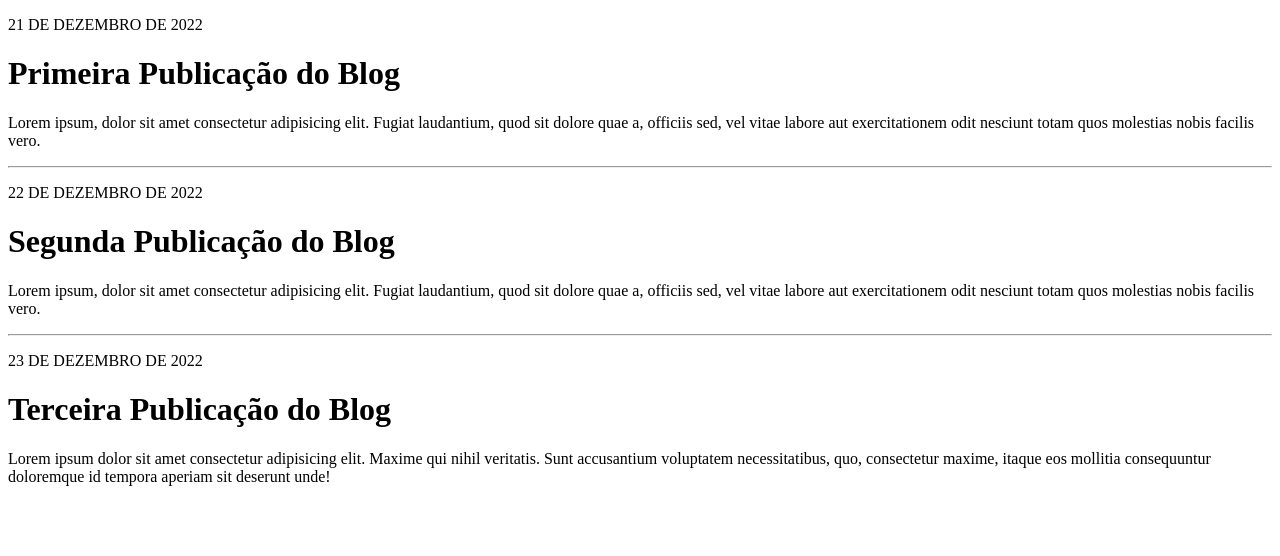
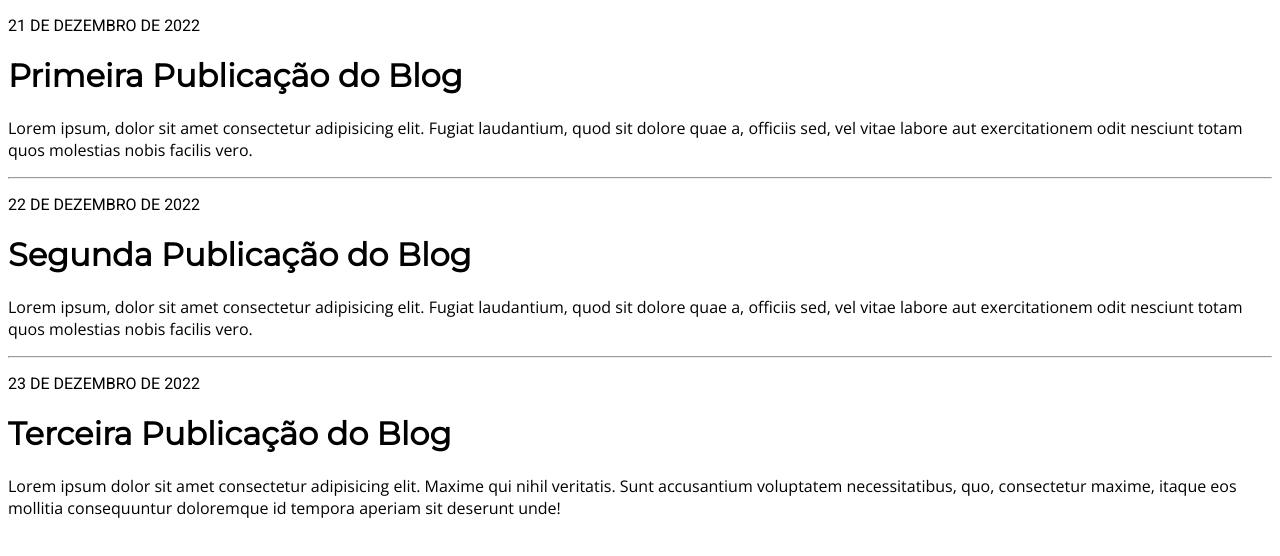
Before and after one commit to Jackmena/Criando-Site-CSS2, a plain HTML site: page index.html in a window 1280 px wide. Drawn offline with nearby package versions, Linux system fonts and the light colour scheme.

Commit message:
adding CSS

```diff
--- a/index.html
+++ b/index.html
@@ -1,31 +1,35 @@
 <!DOCTYPE html>
 <html lang="pt">
    <head>
+      <link rel="stylesheet" href="style.css">
+      <link href="https://fonts.googleapis.com/css2?family=Montserrat&family=Open+Sans&family=Roboto&display=swap" rel="stylesheet">
       <meta charset="UTF-8">
       <title>Blog</title>
    </head>
    <body>
-      <p>21 DE DEZEMBRO DE 2022</p>
+      <div>
+         <p class="date">21 DE DEZEMBRO DE 2022</p>
 
-      <h1>Primeira Publicação do Blog</h1>
+         <h1>Primeira Publicação do Blog</h1>
 
-      <p>Lorem ipsum, dolor sit amet consectetur adipisicing elit. Fugiat laudantium, quod sit dolore quae a, officiis sed, vel vitae labore aut exercitationem odit nesciunt totam quos molestias nobis facilis vero.</p>
+         <p class="post-content">Lorem ipsum, dolor sit amet consectetur adipisicing elit. Fugiat laudantium, quod sit dolore quae a, officiis sed, vel vitae labore aut exercitationem odit nesciunt totam quos molestias nobis facilis vero.</p>
 
-      <hr>
+         <hr>
 
-      <p>22 DE DEZEMBRO DE 2022</p>
+         <p class="date">22 DE DEZEMBRO DE 2022</p>
 
-      <h1>Segunda Publicação do Blog</h1>
+         <h1>Segunda Publicação do Blog</h1>
 
-      <p>Lorem ipsum, dolor sit amet consectetur adipisicing elit. Fugiat laudantium, quod sit dolore quae a, officiis sed, vel vitae labore aut exercitationem odit nesciunt totam quos molestias nobis facilis vero.</p>
+         <p class="post-content">Lorem ipsum, dolor sit amet consectetur adipisicing elit. Fugiat laudantium, quod sit dolore quae a, officiis sed, vel vitae labore aut exercitationem odit nesciunt totam quos molestias nobis facilis vero.</p>
 
-      <hr>
+         <hr>
 
-      <p>23 DE DEZEMBRO DE 2022</p>
+         <p class="date">23 DE DEZEMBRO DE 2022</p>
 
-      <h1>Terceira Publicação do Blog</h1>
+         <h1>Terceira Publicação do Blog</h1>
 
-      <p>Lorem ipsum dolor sit amet consectetur adipisicing elit. Maxime qui nihil veritatis. Sunt accusantium voluptatem necessitatibus, quo, consectetur maxime, itaque eos mollitia consequuntur doloremque id tempora aperiam sit deserunt unde!</p>
+         <p class="post-content">Lorem ipsum dolor sit amet consectetur adipisicing elit. Maxime qui nihil veritatis. Sunt accusantium voluptatem necessitatibus, quo, consectetur maxime, itaque eos mollitia consequuntur doloremque id tempora aperiam sit deserunt unde!</p>
+      </div>
 
    </body>
 </html>
--- /dev/null
+++ b/style.css
@@ -0,0 +1,11 @@
+h1{
+   font-family: montserrat;
+}
+
+.date{
+   font-family: Roboto;
+}
+
+.post-content{
+   font-family: Open Sans;
+}
```
